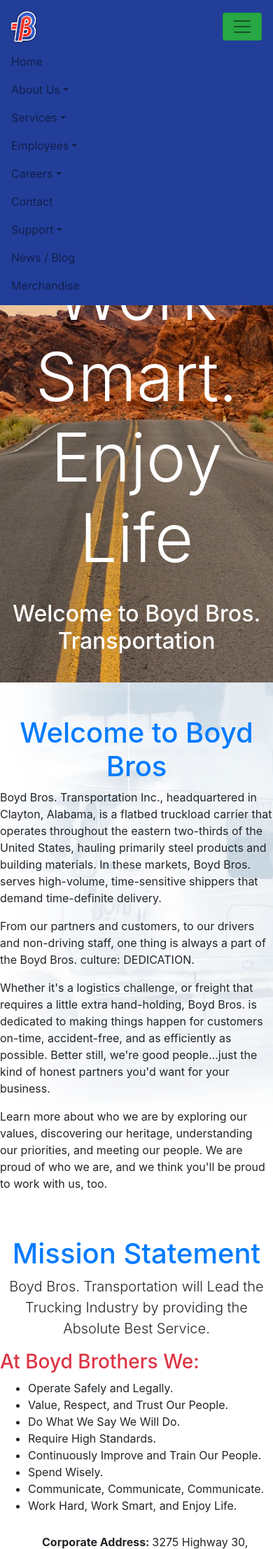
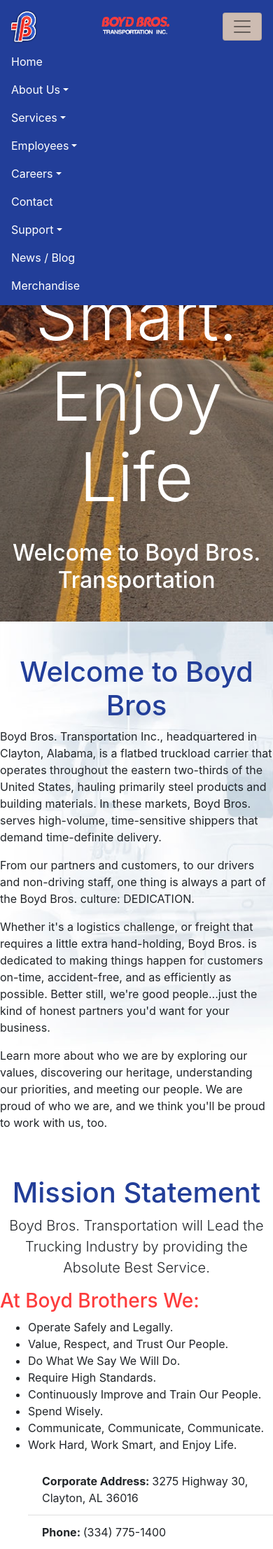
Before and after one commit to vargasman11/boydbros, a PHP site: page / in a window 390 px wide, after a click that opens the changed part. Shown: the top 2213 px of the page at 70% size. Run offline with PHP 8.4, Linux system fonts and the light colour scheme.

Commit message:
adding color to mobile menu and hiding the top logo on mobile screens

```diff
--- a/SASS/_menu.scss
+++ b/SASS/_menu.scss
@@ -4,3 +4,8 @@
     width: 100%;
     z-index: 100;
   }
+
+  // This makes the hover on the mobile menu tan
+  .dropdown-item:hover{
+    background-color: #cdbcb2;
+  }
--- a/index.html
+++ b/index.html
@@ -24,7 +24,7 @@
     <!-- ======================================================================= -->
     <div class="container">
         <div class="row">
-            <div class="col text-center">
+            <div class="col text-center d-none d-sm-none d-md-block">
                 <img src="img/logo.png" alt="">
             </div>
         </div>
@@ -130,7 +130,8 @@
 
     <nav class="navbar navbar-light nav-expand-sm bg-blue d-md-none d-lg-none" id="navbarMobile">
         <a href="#" class="navbar-brand"><img src="img/favIcon.png" height="50" alt=""></a>
-        <button class="navbar-toggler bg-success" type="button" data-toggle="collapse" data-target="#navExpansion"
+        <img src="img/BoydBros-mobile-logo.png" alt="" height="50">
+        <button class="navbar-toggler bg-tan" type="button" data-toggle="collapse" data-target="#navExpansion"
             aria-controls="navExpansion" aria-expanded="false" aria-label="Toggle navigation">
             <span class="navbar-toggler-icon"></span>
         </button>
@@ -138,11 +139,11 @@
         <div class="collapse navbar-collapse" id="navExpansion">
             <ul class="navbar-nav">
                 <li class="nav-item">
-                    <a href="#" class="nav-link">Home</a>
+                    <a href="#" class="nav-link text-white">Home</a>
                 </li>
                 <li class="nav-item">
                     <a href="#" class=" dropdown">
-                        <a href="#" class="nav-link dropdown-toggle" id="dropdownMenuButton" data-toggle="dropdown"
+                        <a href="#" class="nav-link dropdown-toggle text-white" id="dropdownMenuButton" data-toggle="dropdown"
                             aria-haspopup="true" aria-expanded="false">About Us</a>
                         <div class="dropdown-menu" aria-labelledby="dropdownMenuButton">
                             <a class="dropdown-item" href="#">Mission</a>
@@ -153,7 +154,7 @@
 
                 <li class="nav-item">
                     <a href="#" class=" dropdown">
-                        <a href="#" class="nav-link dropdown-toggle" id="dropdownMenuButton" data-toggle="dropdown"
+                        <a href="#" class="nav-link dropdown-toggle text-white" id="dropdownMenuButton" data-toggle="dropdown"
                             aria-haspopup="true" aria-expanded="false">Services</a>
                         <div class="dropdown-menu" aria-labelledby="dropdownMenuButton">
                             <a class="dropdown-item" href="#">Load Tracking</a>
@@ -167,7 +168,7 @@
 
                 <li class="nav-item">
                     <a href="#" class=" dropdown">
-                        <a href="#" class="nav-link dropdown-toggle" id="dropdownMenuButton" data-toggle="dropdown"
+                        <a href="#" class="nav-link dropdown-toggle text-white" id="dropdownMenuButton" data-toggle="dropdown"
                             aria-haspopup="true" aria-expanded="false">Employees</a>
                         <div class="dropdown-menu" aria-labelledby="dropdownMenuButton">
                             <a class="dropdown-item" href="#">Employee Login</a>
@@ -181,7 +182,7 @@
 
                 <li class="nav-item">
                     <a href="#" class=" dropdown">
-                        <a href="#" class="nav-link dropdown-toggle" id="dropdownMenuButton" data-toggle="dropdown"
+                        <a href="#" class="nav-link dropdown-toggle text-white" id="dropdownMenuButton" data-toggle="dropdown"
                             aria-haspopup="true" aria-expanded="false">Careers</a>
                         <div class="dropdown-menu" aria-labelledby="dropdownMenuButton">
                             <a class="dropdown-item" href="#">Driver Opportunities</a>
@@ -191,12 +192,12 @@
                 </li>
 
                 <li class="nav-item">
-                    <a href="#" class="nav-link">Contact</a>
+                    <a href="#" class="nav-link text-white">Contact</a>
                 </li>
 
                 <li class="nav-item">
                     <a href="#" class=" dropdown">
-                        <a href="#" class="nav-link dropdown-toggle" id="dropdownMenuButton" data-toggle="dropdown"
+                        <a href="#" class="nav-link dropdown-toggle text-white" id="dropdownMenuButton" data-toggle="dropdown"
                             aria-haspopup="true" aria-expanded="false">Support</a>
                         <div class="dropdown-menu" aria-labelledby="dropdownMenuButton">
                             <a class="dropdown-item" href="#">Owner Operater</a>
@@ -207,10 +208,10 @@
                 </li>
 
                 <li class="nav-item">
-                    <a href="#" class="nav-link">News / Blog</a>
+                    <a href="#" class="nav-link text-white">News / Blog</a>
                 </li>
                 <li class="nav-item">
-                    <a href="#" class="nav-link">Merchandise</a>
+                    <a href="#" class="nav-link text-white">Merchandise</a>
                 </li>
             </ul>
         </div>
@@ -235,7 +236,7 @@
     <div class="container-fluid pt-5 pb-5" id="WelcomeContent">
         <div class="row">
             <div class="col-12">
-                <h1 class="text-center text-primary">Welcome to Boyd Bros</h1>
+                <h1 class="text-center text-primary text-blue">Welcome to Boyd Bros</h1>
             </div>
             <div class="row">
                 <div class="col-lg-6 col-md-8 col-sm-12 mx-auto">
@@ -269,7 +270,7 @@
 
         <div class="row">
             <div class="col">
-                <h1 class="text-center text-primary">Mission Statement</h1>
+                <h1 class="text-center text-blue">Mission Statement</h1>
                 <p class="lead text-center">Boyd Bros. Transportation will Lead the Trucking Industry by providing the
                     Absolute Best Service.</p>
             </div>
@@ -277,7 +278,7 @@
 
         <div class="row justify-content-center">
             <div class="col-sm-12 col-md-6 col-lg-4 offset-lg-1">
-                <h3 class="text-danger">At Boyd Brothers We:</h3>
+                <h3 class="text-red">At Boyd Brothers We:</h3>
                 <ul>
                     <li>Operate Safely and Legally.</li>
                     <li>Value, Respect, and Trust Our People.</li>
@@ -326,15 +327,15 @@
     <!--                                 FOOTER                                  -->
     <!-- ======================================================================= -->
     <footer class="blog-footer bg-blue">
-        <div class="row">
-            <div class="col-sm-4">
+        <div class="row justify-content-center">
+            <div class="col-sm-4 align-self-center text-center">
                 <a class="text-light" href="#">HOME</a>
             </div>
-            <div class="col-sm-4">
+            <div class="col-sm-4 align-self-center text-center">
                 <img src="img/deskle-logo.png" alt="">
             </div>
-            <div class="col-sm-4">
-                <img src="img/smartwayLogo.png" alt="">
+            <div class="col-sm-4 align-self-center text-center">
+                <img  src="img/smartwayLogo.png" alt="">
             </div>
         </div>
     </footer>
--- a/style.css
+++ b/style.css
@@ -3,6 +3,9 @@
   top: 0;
   width: 100%;
   z-index: 100; }
+
+.dropdown-item:hover {
+  background-color: #cdbcb2; }
 
 .jumbotron {
   background-image: url(img/Road.jpeg);
@@ -25,19 +28,28 @@
 /*                                    BLUE                                    */
 /* ========================================================================== */
 .text-blue {
-  color: #223e99; }
+  color: #223e99 !important; }
 
 .bg-blue {
-  background-color: #223e99; }
+  background-color: #223e99 !important; }
 
 /* ========================================================================== */
 /*                                     RED                                    */
 /* ========================================================================== */
 .text-red {
-  color: #fd3c3c; }
+  color: #fd3c3c !important; }
 
 .bg-red {
-  background-color: #fd3c3c; }
+  background-color: #fd3c3c !important; }
+
+/* ========================================================================== */
+/*                                     TAN                                    */
+/* ========================================================================== */
+.text-tan {
+  color: #cdbcb2; }
+
+.bg-tan {
+  background-color: #cdbcb2; }
 
 html {
   scroll-behavior: smooth;
```
Also changed, not shown: SASS/utilities/_colors.scss (+18 -4 lines), SASS/main.scss (line endings or trailing spaces), img/BoydBros-mobile-logo.png (added).
